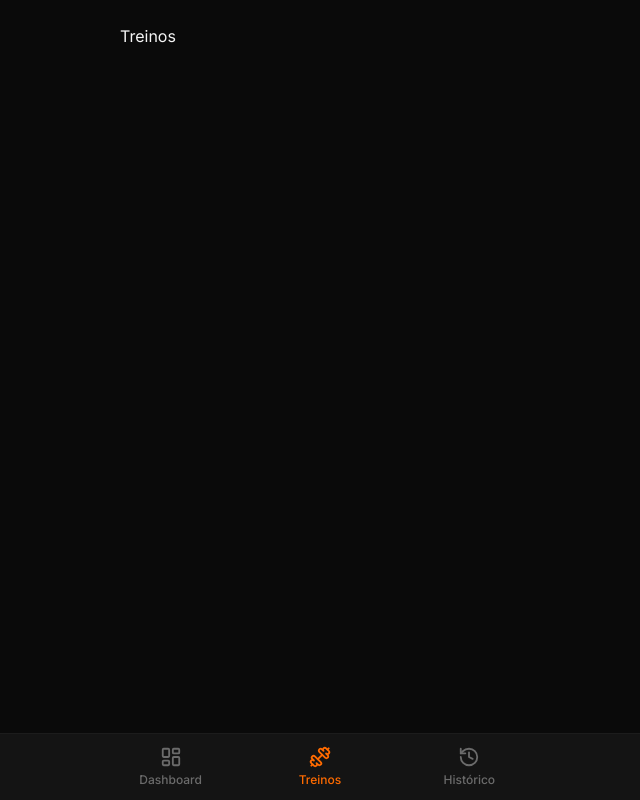
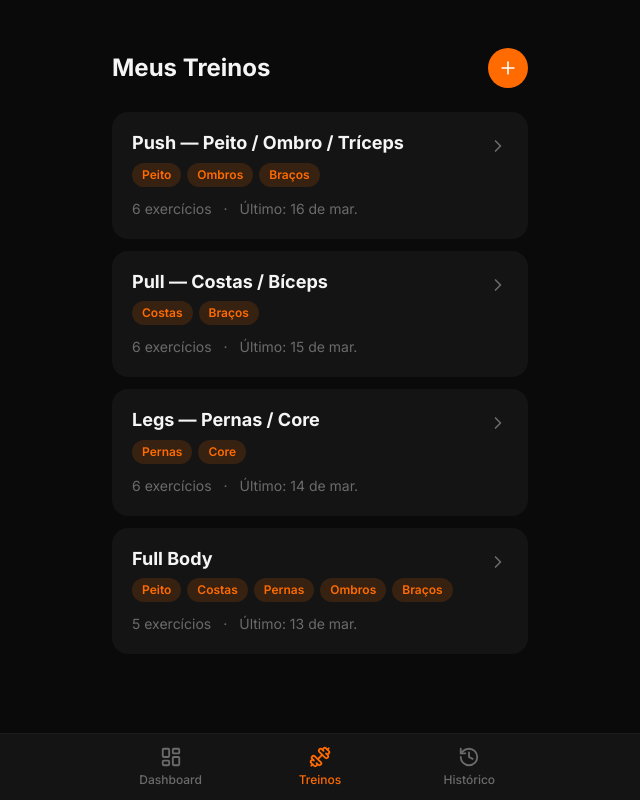
Before and after one commit to AgenticTI/arcsys-portfolio, a Next.js app in the folder fitness-treinos/: page /workouts in a window 1280 px wide. Shown: the whole page, without its empty margins (320-960 px from the left). Built offline with nearby package versions, Linux system fonts and the light colour scheme.

Commit message:
feat: tela Lista de Treinos com cards e navegação

```diff
--- a/fitness-treinos/src/app/workouts/page.tsx
+++ b/fitness-treinos/src/app/workouts/page.tsx
@@ -1,3 +1,42 @@
+'use client'
+
+import Link from 'next/link'
+import { Plus } from 'lucide-react'
+import { useFitnessStore } from '@/store/fitness'
+import { WorkoutCard } from '@/components/workouts/WorkoutCard'
+
 export default function WorkoutsPage() {
-  return <div className="p-6 text-text-primary">Treinos</div>
+  const { workouts } = useFitnessStore()
+
+  return (
+    <div className="px-4 pt-12 pb-6">
+      {/* Header */}
+      <div className="flex items-center justify-between mb-6">
+        <h1 className="text-text-primary text-2xl font-bold">Meus Treinos</h1>
+        <Link
+          href="/workouts/new"
+          className="bg-accent text-white rounded-full p-2.5 flex items-center justify-center active:opacity-80 transition-opacity"
+          aria-label="Novo treino"
+        >
+          <Plus size={20} />
+        </Link>
+      </div>
+
+      {/* Lista */}
+      <div className="space-y-3">
+        {workouts.map((workout) => (
+          <WorkoutCard key={workout.id} workout={workout} />
+        ))}
+      </div>
+
+      {workouts.length === 0 && (
+        <div className="text-center py-16">
+          <p className="text-text-secondary text-base">Nenhum treino ainda.</p>
+          <p className="text-text-secondary text-sm mt-1">
+            Toque em + para criar seu primeiro treino.
+          </p>
+        </div>
+      )}
+    </div>
+  )
 }
--- /dev/null
+++ b/fitness-treinos/src/components/workouts/MuscleChip.tsx
@@ -0,0 +1,31 @@
+import type { MuscleGroup } from '@/lib/types'
+import { MUSCLE_GROUP_LABELS } from '@/lib/types'
+
+type Props = {
+  group: MuscleGroup
+  selected?: boolean
+  onClick?: () => void
+}
+
+export function MuscleChip({ group, selected = false, onClick }: Props) {
+  const base = 'text-xs font-semibold px-2.5 py-1 rounded-full transition-colors'
+  const active = 'bg-accent text-white'
+  const inactive = 'bg-surface-elevated text-text-secondary'
+
+  if (onClick) {
+    return (
+      <button
+        onClick={onClick}
+        className={`${base} ${selected ? active : inactive}`}
+      >
+        {MUSCLE_GROUP_LABELS[group]}
+      </button>
+    )
+  }
+
+  return (
+    <span className={`${base} ${selected ? active : 'bg-accent-muted text-accent'}`}>
+      {MUSCLE_GROUP_LABELS[group]}
+    </span>
+  )
+}
--- /dev/null
+++ b/fitness-treinos/src/components/workouts/WorkoutCard.tsx
@@ -0,0 +1,46 @@
+'use client'
+
+import { useRouter } from 'next/navigation'
+import { ChevronRight } from 'lucide-react'
+import type { Workout, MuscleGroup } from '@/lib/types'
+import { MuscleChip } from './MuscleChip'
+import { formatDate } from '@/lib/utils'
+
+type Props = {
+  workout: Workout
+}
+
+export function WorkoutCard({ workout }: Props) {
+  const router = useRouter()
+  const muscleGroups = [
+    ...new Set(workout.exercises.map((e) => e.muscleGroup)),
+  ] as MuscleGroup[]
+
+  return (
+    <button
+      onClick={() => router.push(`/workouts/${workout.id}/active`)}
+      className="w-full bg-surface rounded-2xl p-5 text-left flex items-start justify-between gap-4 active:opacity-70 transition-opacity"
+    >
+      <div className="flex-1 min-w-0">
+        <p className="text-text-primary font-bold text-lg leading-tight mb-2 truncate">
+          {workout.name}
+        </p>
+        <div className="flex flex-wrap gap-1.5 mb-3">
+          {muscleGroups.map((mg) => (
+            <MuscleChip key={mg} group={mg} />
+          ))}
+        </div>
+        <div className="flex items-center gap-3 text-text-secondary text-sm">
+          <span>{workout.exercises.length} exercícios</span>
+          {workout.lastDone && (
+            <>
+              <span>·</span>
+              <span>Último: {formatDate(workout.lastDone)}</span>
+            </>
+          )}
+        </div>
+      </div>
+      <ChevronRight size={20} className="text-text-secondary flex-shrink-0 mt-1" />
+    </button>
+  )
+}
```
